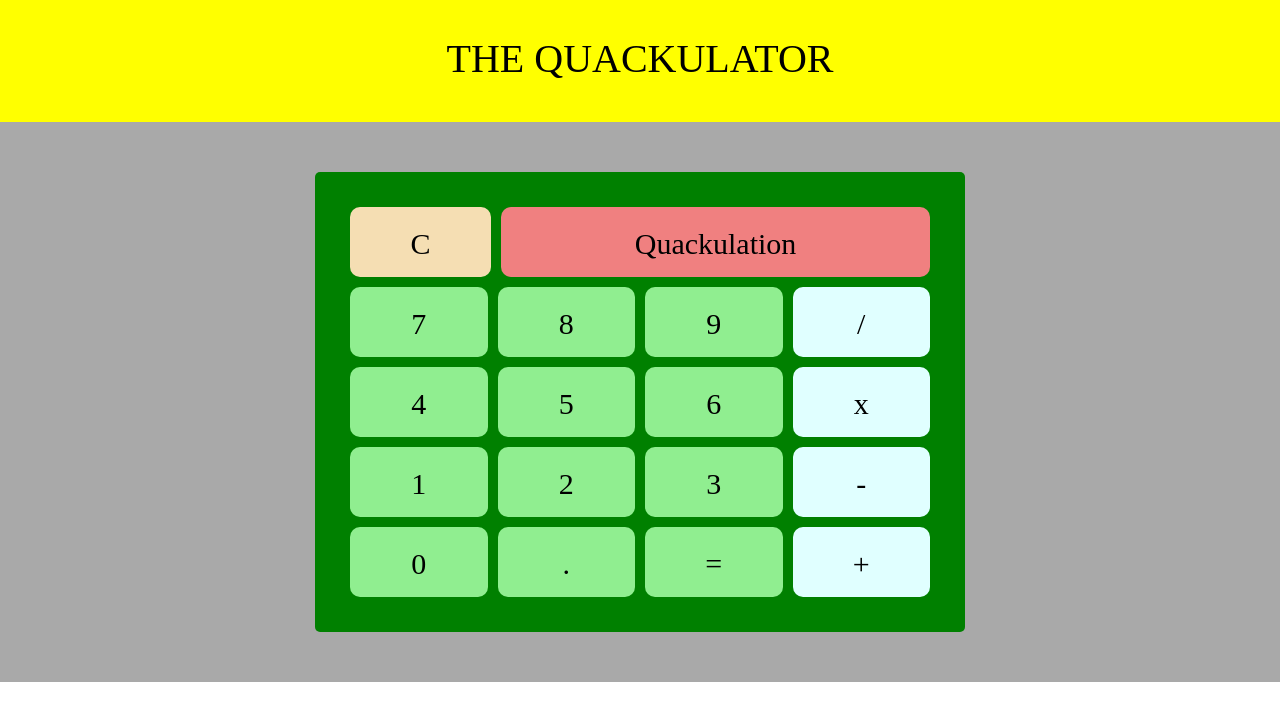
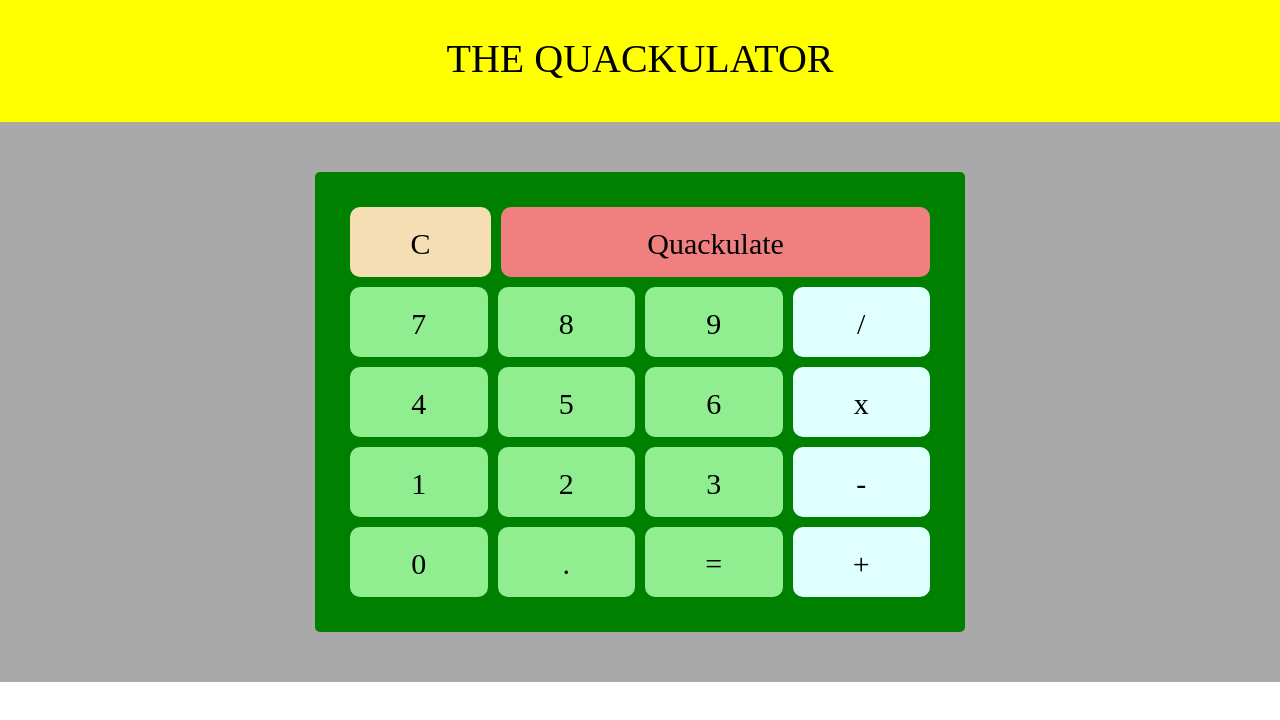
Before and after one commit to cayates/week-3-project, a plain HTML site: page index.html in a window 1280 px wide. Drawn offline with Linux system fonts and the light colour scheme.

Commit message:
another commit  with more js completed

```diff
--- a/index.html
+++ b/index.html
@@ -6,7 +6,7 @@
         <link rel="stylesheet" href="main.css">
     </head>
         <body>
-            <p>THE QUACKULATOR</p>
+              <!-- <p>THE QUACKULATOR</p>
             <div id="wrapper">
 
                 <div class="calculator">
@@ -39,6 +39,7 @@
                         <div class="operator">+</div>
                     </div>
                 </div>
-            </div>
+            </div>   -->
+            <script src="main.js"></script>
         </body>
 </html>
--- a/main.js
+++ b/main.js
@@ -1,8 +1,43 @@
 let htmlContent = document.querySelector("body");
 
-function calculateValue (value) {
+function calculateValue (erase, calculate, zero, one, two, three, four, five, six, seven, eight, nine, decimal, equals, plus, minus, times, divide) {
 
-    let
+    let templateLiteral = `
+            <p>THE QUACKULATOR</p>
+            <div id="wrapper">
 
-
+                <div class="calculator">
+                    <div class = "row1">
+                        <div class="clear">${erase}</div>
+                        <div class="value">${calculate}</div>
+                    </div>
+                    <div class = "row2">
+                        <div class="numbervalue">${seven}</div>
+                        <div class="numbervalue">${eight}</div>
+                        <div class="numbervalue">${nine}</div>
+                        <div class="operator">${divide}</div>
+                    </div>
+                    <div class = "row3">
+                        <div class="numbervalue">${four}</div>
+                        <div class="numbervalue">${five}</div>
+                        <div class="numbervalue">${six}</div>
+                        <div class="operator">${times}</div>
+                    </div>
+                    <div class= "row4">
+                        <div class="numbervalue">${one}</div>
+                        <div class="numbervalue">${two}</div>
+                        <div class="numbervalue">${three}</div>
+                        <div class="operator">${minus}</div>
+                    </div>
+                    <div class = "row5">
+                        <div class="numbervalue">${zero}</div>
+                        <div class="decimal">${decimal}</div>
+                        <div class="equals">${equals}</div>
+                        <div class="operator">${plus}</div>
+                    </div>
+                </div>
+            </div>`;
+    console.log(templateLiteral);
+    return templateLiteral;
 }
+htmlContent.innerHTML = calculateValue("C", "Quackulate", "0", "1", "2", "3", "4", "5", "6", "7", "8", "9", ".", "=", "+", "-", "x", "/");
```
